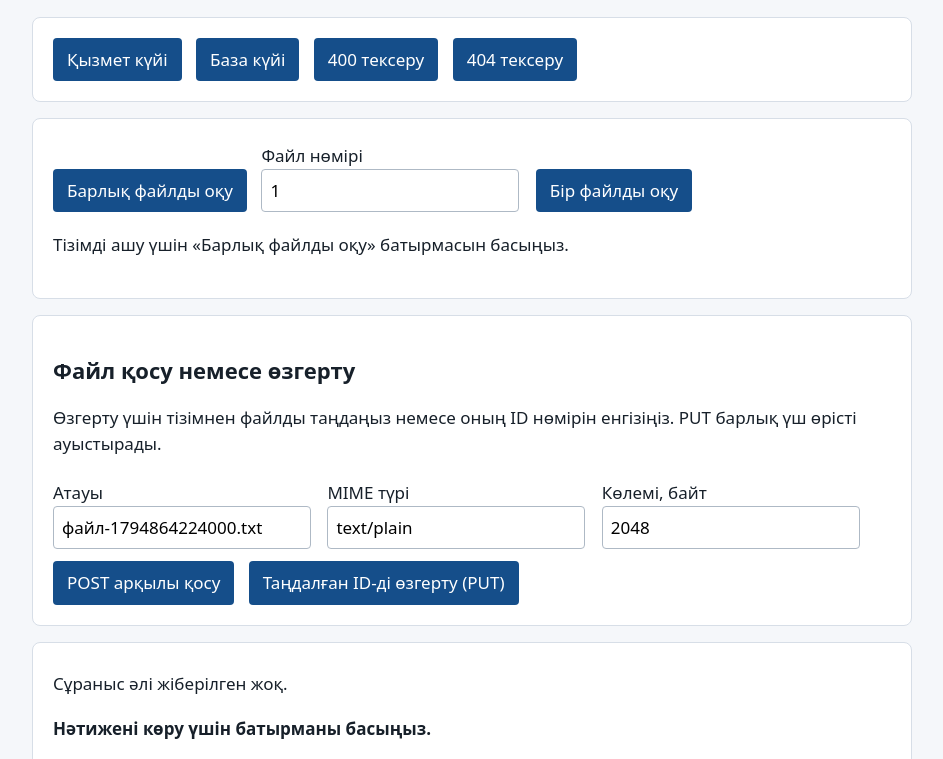
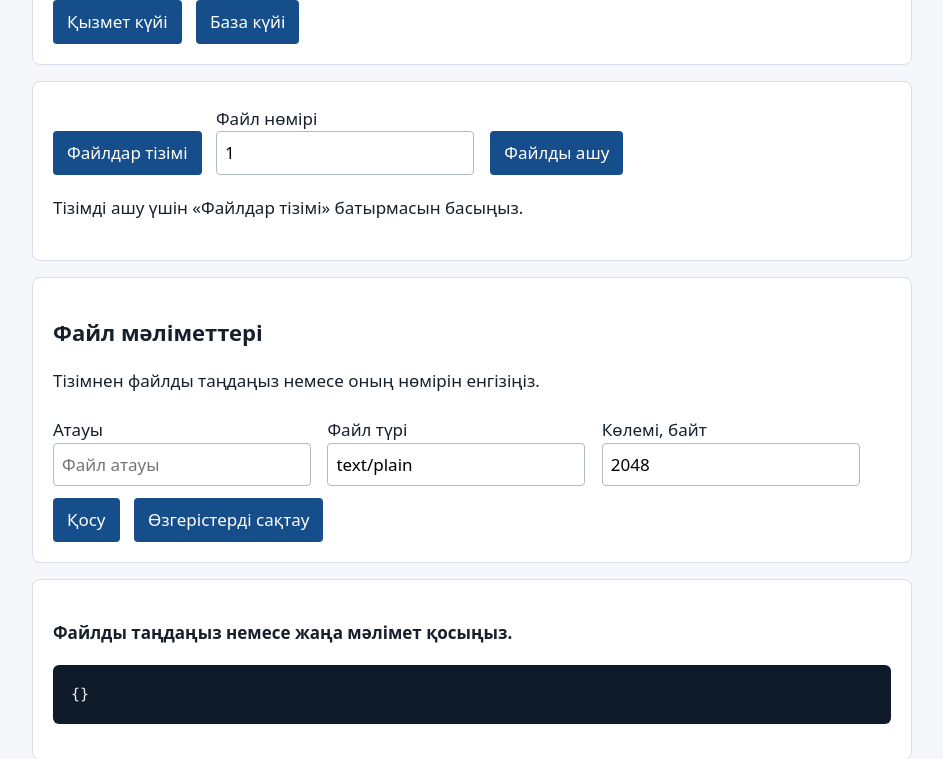
Before and after one commit to rensxm/cloud-practice-8-variant10, a website: page demo.html in a window 1280 px wide. Shown: the part 115-874 px from the top of the page, without its empty margins (168-1111 px from the left). Drawn offline with Linux system fonts and the light colour scheme.

Commit message:
Қысқа сипаттама және ықшам интерфейс

```diff
--- a/demo.html
+++ b/demo.html
@@ -2,7 +2,7 @@
 <html lang="kk">
 <meta charset="utf-8">
 <meta name="viewport" content="width=device-width,initial-scale=1">
-<title>№8 жұмыс — бұлттық файлдар жүйесі</title>
+<title>Файлдар</title>
 <style>
 body{font:17px/1.5 system-ui,sans-serif;max-width:880px;margin:36px auto;padding:0 20px;color:#17202a;background:#f5f7fa}
 h1{font-size:28px;margin-bottom:8px}p{margin:8px 0 20px}section{background:white;padding:20px;margin:16px 0;border:1px solid #d7dee7;border-radius:8px}
@@ -12,36 +12,32 @@ pre{white-space:pre-wrap;overflow-wrap:anywhere;font:15px/1.5 Consolas,monospace
 #status{font-weight:700}a{color:#154e8a}
 table{border-collapse:collapse;width:100%;font-size:14px}th,td{text-align:left;padding:8px;border-bottom:1px solid #d7dee7;overflow-wrap:anywhere}td button{font-size:14px;padding:5px 9px}button:disabled{opacity:.6}h2{font-size:22px}
 </style>
-<h1>Бұлттық файлдар жүйесі</h1>
-<p>№8 практикалық жұмыс · 10-нұсқа. Файлдың атауы, түрі және көлемі сақталады.</p>
+<h1>Файлдар</h1>
 <section>
 <button id="health">Қызмет күйі</button>
 <button id="database">База күйі</button>
-<button id="bad">400 тексеру</button>
-<button id="missing">404 тексеру</button>
 </section>
 <section>
-<button id="all">Барлық файлды оқу</button>
+<button id="all">Файлдар тізімі</button>
 <label>Файл нөмірі<input id="file-id" type="number" value="1" min="1"></label>
-<button id="one">Бір файлды оқу</button>
-<p id="count">Тізімді ашу үшін «Барлық файлды оқу» батырмасын басыңыз.</p>
-<table id="file-table" hidden><thead><tr><th>ID</th><th>Атауы</th><th>MIME түрі</th><th>Байт</th><th>Әрекет</th></tr></thead><tbody id="rows"></tbody></table>
+<button id="one">Файлды ашу</button>
+<p id="count">Тізімді ашу үшін «Файлдар тізімі» батырмасын басыңыз.</p>
+<table id="file-table" hidden><thead><tr><th>ID</th><th>Атауы</th><th>Файл түрі</th><th>Байт</th><th>Әрекет</th></tr></thead><tbody id="rows"></tbody></table>
 </section>
 <section>
-<h2>Файл қосу немесе өзгерту</h2>
-<p>Өзгерту үшін тізімнен файлды таңдаңыз немесе оның ID нөмірін енгізіңіз. PUT барлық үш өрісті ауыстырады.</p>
-<label>Атауы<input id="name" value="зертхана.txt"></label>
-<label>MIME түрі<input id="type" value="text/plain"></label>
+<h2>Файл мәліметтері</h2>
+<p>Тізімнен файлды таңдаңыз немесе оның нөмірін енгізіңіз.</p>
+<label>Атауы<input id="name" placeholder="Файл атауы"></label>
+<label>Файл түрі<input id="type" value="text/plain"></label>
 <label>Көлемі, байт<input id="size" type="number" value="2048" min="0"></label>
-<button id="add">POST арқылы қосу</button>
-<button id="update">Таңдалған ID-ді өзгерту (PUT)</button>
+<button id="add">Қосу</button>
+<button id="update">Өзгерістерді сақтау</button>
 </section>
 <section aria-live="polite">
-<p id="request">Сұраныс әлі жіберілген жоқ.</p>
-<p id="status">Нәтижені көру үшін батырманы басыңыз.</p>
+<p id="request"></p>
+<p id="status">Файлды таңдаңыз немесе жаңа мәлімет қосыңыз.</p>
 <pre id="result">{}</pre>
 </section>
-<p><a href="/api/files">JSON тізімін ашу</a> · <a href="/info">Құпиясыз баптау белгісі</a></p>
 <script>
 async function send(method,path,data){
   document.getElementById('request').textContent=method+' '+path;
@@ -76,9 +72,6 @@ document.getElementById('all').onclick=()=>send('GET','/api/files');
 document.getElementById('one').onclick=()=>send('GET','/api/files/'+encodeURIComponent(document.getElementById('file-id').value));
 document.getElementById('health').onclick=()=>send('GET','/health');
 document.getElementById('database').onclick=()=>send('GET','/health/db');
-document.getElementById('bad').onclick=()=>send('POST','/api/files',{name:'тексеру.txt'});
-document.getElementById('missing').onclick=()=>send('GET','/api/files/2147483647');
-document.getElementById('name').value='файл-'+Date.now()+'.txt';
 document.getElementById('add').onclick=()=>send('POST','/api/files',{
   name:document.getElementById('name').value,
   content_type:document.getElementById('type').value,
```
Also changed, not shown: README.md.
